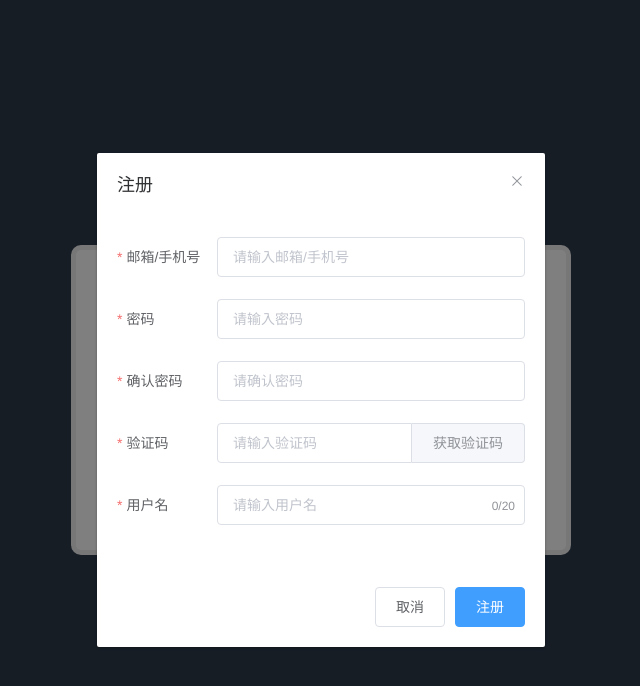
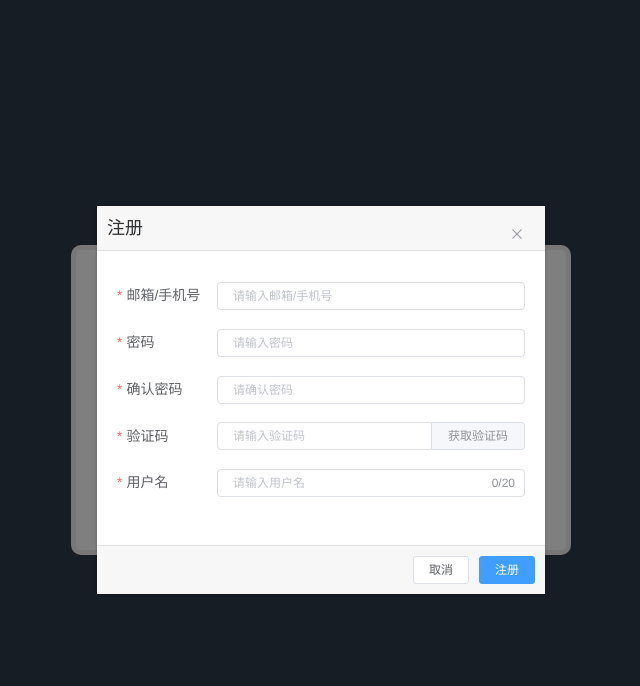
Before and after one commit to jianghaotian/Graduation-Project, a Vue app in the folder frontend/: page /login in a window 1280 px wide. Both pictures are taken after a click on the button "注册". Shown: the top 686 px of the page, without its empty margins (319-959 px from the left). Built offline with nearby package versions, Linux system fonts and the light colour scheme.

Commit message:
登录v_1.2

```diff
--- a/frontend/src/styles/index.scss
+++ b/frontend/src/styles/index.scss
@@ -45,3 +45,13 @@ a:visited {
   flex: 1;
   overflow: auto;
 }
+.el-dialog__header {
+  border-bottom: 1px solid #e0e0e0;
+  padding: 10px 10px 10px;
+  background: #f7f7f7;
+}
+.el-dialog__footer {
+  background: #f7f7f7;
+  padding: 10px 10px 10px;
+  border-top: 1px solid #e0e0e0;
+}
--- a/frontend/src/views/login/PasswordLogin.vue
+++ b/frontend/src/views/login/PasswordLogin.vue
@@ -30,7 +30,7 @@
         class="demo-ruleForm"
         v-loading="isEditLoading"
       >
-        <el-form-item prop="username" label="邮箱/手机号">
+        <el-form-item prop="username" label="邮箱/手机号" size="mini">
           <el-input
             maxlength="32"
             type="text"
@@ -40,10 +40,10 @@
             autofocus="autofocus"
           ></el-input>
         </el-form-item>
-        <el-form-item prop="password" label="密码">
+        <el-form-item prop="password" label="密码" size="mini">
           <el-input placeholder="请输入密码" v-model="register.password" name="password" show-password></el-input>
         </el-form-item>
-        <el-form-item prop="checkPassword" label="确认密码">
+        <el-form-item prop="checkPassword" label="确认密码" size="mini">
           <el-input
             placeholder="请确认密码"
             v-model="register.checkPassword"
@@ -51,7 +51,7 @@
             show-password
           ></el-input>
         </el-form-item>
-        <el-form-item prop="verification" label="验证码">
+        <el-form-item prop="verification" label="验证码" size="mini">
           <!-- <el-button type="primary" @click="captcha()">获取验证码</el-button> -->
           <el-input type="text" placeholder="请输入验证码" v-model="register.verification" name="verification">
             <el-button slot="append" type="primary" :loading="isgettingLoading" @click="captcha()">{{
@@ -59,7 +59,7 @@
             }}</el-button>
           </el-input>
         </el-form-item>
-        <el-form-item prop="name" label="用户名">
+        <el-form-item prop="name" label="用户名" size="mini">
           <el-input
             type="text"
             placeholder="请输入用户名"
@@ -71,8 +71,8 @@
         </el-form-item>
       </el-form>
       <div slot="footer" class="dialog-footer">
-        <el-button @click="isEditDialogVisible = false"> 取消 </el-button>
-        <el-button type="primary" :loading="isEditSubmitting" @click="create()"> 注册 </el-button>
+        <el-button size="mini" @click="isEditDialogVisible = false"> 取消 </el-button>
+        <el-button size="mini" type="primary" :loading="isEditSubmitting" @click="create()"> 注册 </el-button>
       </div>
     </el-dialog>
 
@@ -86,7 +86,7 @@
         class="demo-ruleForm"
         v-loading="isEditLoading2"
       >
-        <el-form-item prop="username" label="邮箱/手机号">
+        <el-form-item prop="username" label="邮箱/手机号" size="mini">
           <el-input
             maxlength="32"
             type="text"
@@ -96,7 +96,7 @@
             autofocus="autofocus"
           ></el-input>
         </el-form-item>
-        <el-form-item prop="verification" label="验证码">
+        <el-form-item prop="verification" label="验证码" size="mini">
           <el-input
             type="text"
             placeholder="请输入验证码"
@@ -108,7 +108,7 @@
             }}</el-button>
           </el-input>
         </el-form-item>
-        <el-form-item prop="newPassword" label="新密码">
+        <el-form-item prop="newPassword" label="新密码" size="mini">
           <el-input
             show-password
             name="newPassword"
@@ -119,8 +119,8 @@
         </el-form-item>
       </el-form>
       <div slot="footer" class="dialog-footer">
-        <el-button @click="isEditDialogVisible2 = false"> 取消 </el-button>
-        <el-button type="primary" :loading="isEditSubmitting2" @click="changePassword()"> 确定 </el-button>
+        <el-button size="mini" @click="isEditDialogVisible2 = false"> 取消 </el-button>
+        <el-button size="mini" type="primary" :loading="isEditSubmitting2" @click="changePassword()"> 确定 </el-button>
       </div>
     </el-dialog>
   </div>
@@ -411,7 +411,7 @@ export default {
           let me = this
           // me.isDisabled = true
           let interval = window.setInterval(function () {
-            me.buttonName2 = '（' + me.time + '秒）后可重新发送'
+            me.buttonName2 = '（' + me.time2 + '秒）后可重新发送'
             --me.time2
             if (me.time2 < 0) {
               me.buttonName2 = '重新发送'
--- a/frontend/src/views/login/VerificationLogin.vue
+++ b/frontend/src/views/login/VerificationLogin.vue
@@ -40,7 +40,7 @@
         class="demo-ruleForm"
         v-loading="isEditLoading"
       >
-        <el-form-item prop="username" label="邮箱/手机号">
+        <el-form-item prop="username" label="邮箱/手机号" size="mini">
           <el-input
             type="text"
             name="username"
@@ -49,10 +49,10 @@
             autofocus="autofocus"
           ></el-input>
         </el-form-item>
-        <el-form-item prop="password" label="密码">
+        <el-form-item prop="password" label="密码" size="mini">
           <el-input placeholder="请输入密码" v-model="register.password" name="password" show-password></el-input>
         </el-form-item>
-        <el-form-item prop="checkPassword" label="确认密码">
+        <el-form-item prop="checkPassword" label="确认密码" size="mini">
           <el-input
             placeholder="请确认密码"
             v-model="register.checkPassword"
@@ -60,7 +60,7 @@
             show-password
           ></el-input>
         </el-form-item>
-        <el-form-item prop="verification" label="验证码">
+        <el-form-item prop="verification" label="验证码" size="mini">
           <!-- <el-button type="primary" @click="captcha()">获取验证码</el-button> -->
           <el-input type="text" placeholder="请输入验证码" v-model="register.verification" name="verification">
             <el-button slot="append" type="primary" :loading="isgettingLoading" @click="captcha()">{{
@@ -68,7 +68,7 @@
             }}</el-button>
           </el-input>
         </el-form-item>
-        <el-form-item prop="name" label="用户名">
+        <el-form-item prop="name" label="用户名" size="mini">
           <el-input
             type="text"
             placeholder="请输入用户名"
@@ -80,8 +80,8 @@
         </el-form-item>
       </el-form>
       <div slot="footer" class="dialog-footer">
-        <el-button @click="isEditDialogVisible = false"> 取消 </el-button>
-        <el-button type="primary" :loading="isEditSubmitting" @click="create()"> 注册 </el-button>
+        <el-button size="mini" @click="isEditDialogVisible = false"> 取消 </el-button>
+        <el-button size="mini" type="primary" :loading="isEditSubmitting" @click="create()"> 注册 </el-button>
       </div>
     </el-dialog>
 
@@ -95,7 +95,7 @@
         class="demo-ruleForm"
         v-loading="isEditLoading2"
       >
-        <el-form-item prop="username" label="邮箱/手机号">
+        <el-form-item prop="username" label="邮箱/手机号" size="mini">
           <el-input
             type="text"
             name="username"
@@ -104,7 +104,7 @@
             autofocus="autofocus"
           ></el-input>
         </el-form-item>
-        <el-form-item prop="verification" label="验证码">
+        <el-form-item prop="verification" label="验证码" size="mini">
           <el-input
             type="text"
             placeholder="请输入验证码"
@@ -116,7 +116,7 @@
             }}</el-button>
           </el-input>
         </el-form-item>
-        <el-form-item prop="newPassword" label="新密码">
+        <el-form-item prop="newPassword" label="新密码" size="mini">
           <el-input
             show-password
             name="newPassword"
@@ -127,8 +127,8 @@
         </el-form-item>
       </el-form>
       <div slot="footer" class="dialog-footer">
-        <el-button @click="isEditDialogVisible2 = false"> 取消 </el-button>
-        <el-button type="primary" :loading="isEditSubmitting2" @click="changePassword()"> 确定 </el-button>
+        <el-button size="mini" @click="isEditDialogVisible2 = false"> 取消 </el-button>
+        <el-button size="mini" type="primary" :loading="isEditSubmitting2" @click="changePassword()"> 确定 </el-button>
       </div>
     </el-dialog>
   </div>
```
